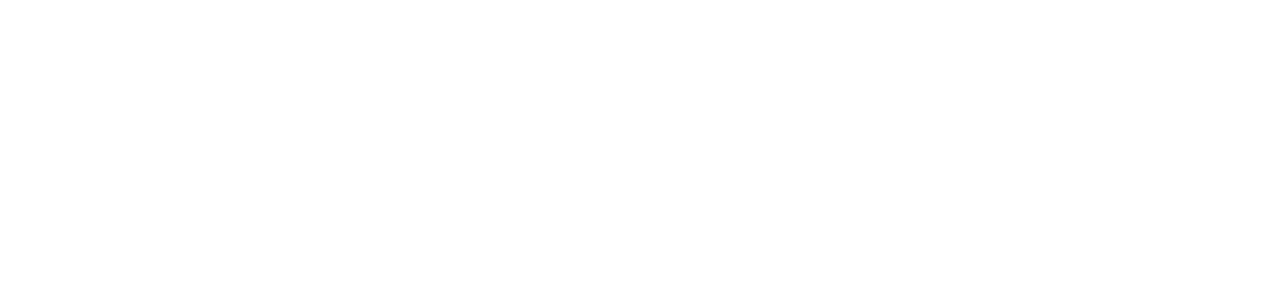
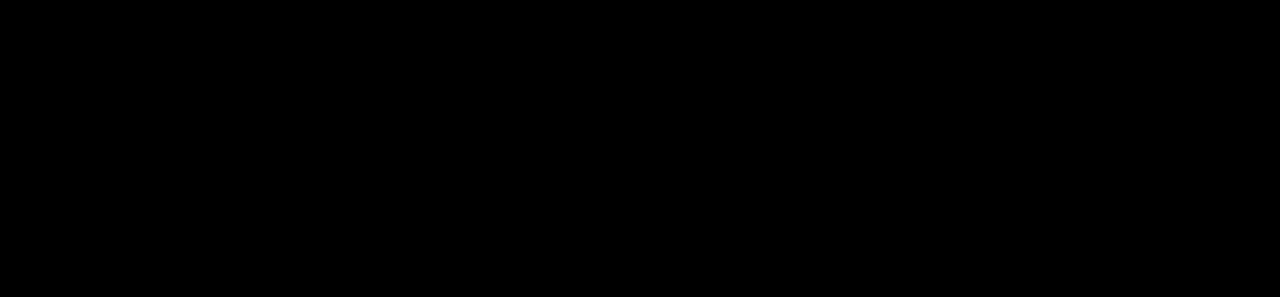
Before and after one commit to EndernaN4U/canvas-game-engine-tsx, a React (Vite) app: page / in a window 1280 px wide. Shown: the part 503-803 px from the top of the page. Built offline with nearby package versions, Linux system fonts and the light colour scheme.

Commit message:
Added basic setup for tempest game

```diff
--- a/src/engine/canvas.tsx
+++ b/src/engine/canvas.tsx
@@ -2,9 +2,9 @@
 import { EngineBase } from ".";
 
 type CanvasProps = {
+  engine: EngineBase;
   children?: JSX.Element | JSX.Element[];
-  engine: EngineBase;
-  background: string;
+  background?: string;
 };
 
 export default function Canvas({ children, engine, background }: CanvasProps) {
--- a/src/engine/index.ts
+++ b/src/engine/index.ts
@@ -2,6 +2,5 @@
 export * from "./classes";
 
 export * from "./2d";
-export * from "./3d";
 
 export { default as Canvas } from "./canvas";
--- /dev/null
+++ b/src/game/Tempest.tsx
@@ -0,0 +1,13 @@
+import { useRef } from 'react';
+import { Canvas, Engine2d } from '../engine';
+
+class TempestGame extends Engine2d{
+
+}
+
+export default function Tempest() {
+    const tempest_game = useRef(new TempestGame()).current;
+  return (
+    <Canvas engine={tempest_game} />
+  )
+}
--- a/src/main.tsx
+++ b/src/main.tsx
@@ -4,8 +4,11 @@
 import "./scss/reset.css";
 import "./scss/main.scss";
 
+import Tempest from "./game/Tempest";
+
+
 ReactDOM.createRoot(document.getElementById("root")!).render(
   <React.StrictMode>
-
+    <Tempest />
   </React.StrictMode>
 );
```
